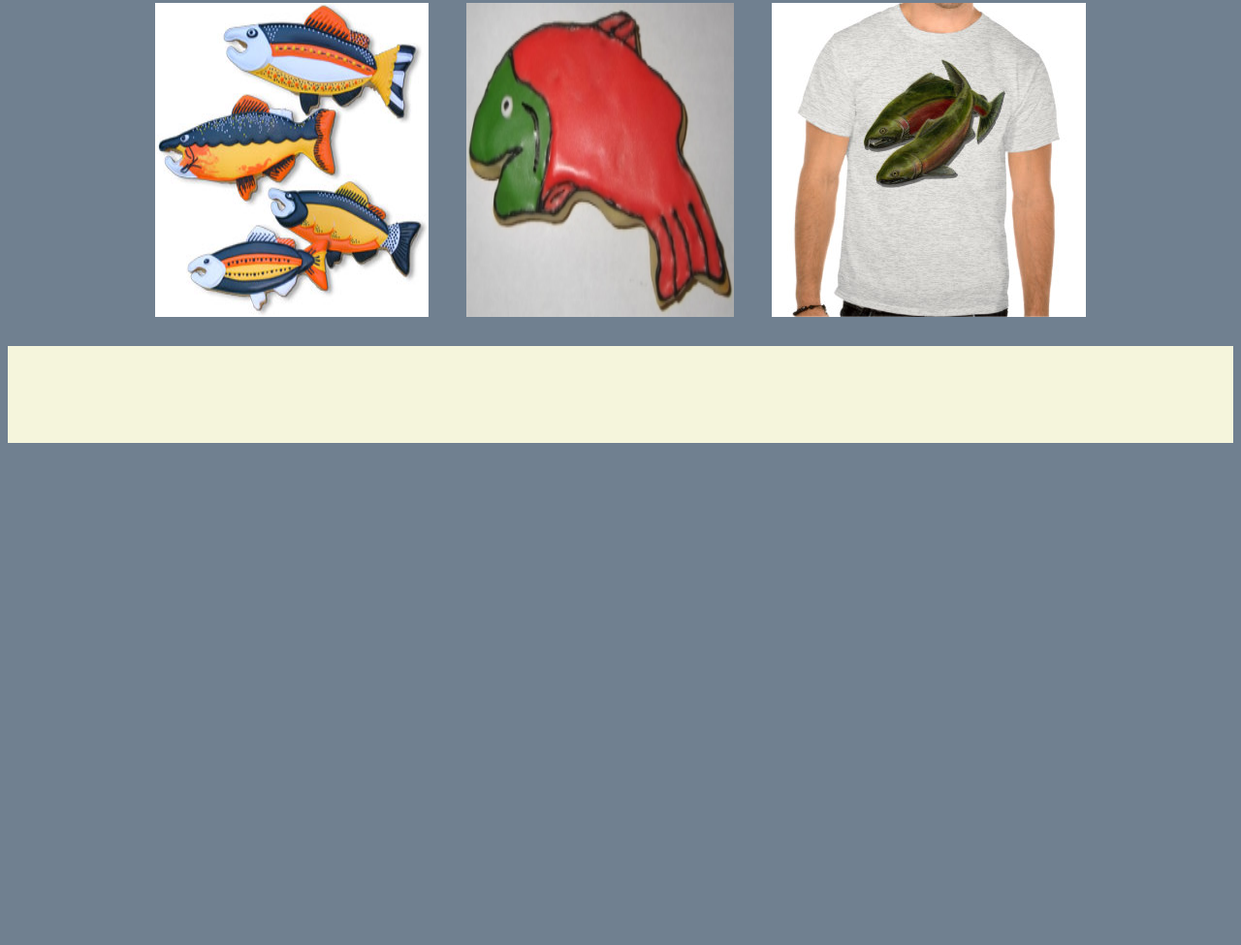
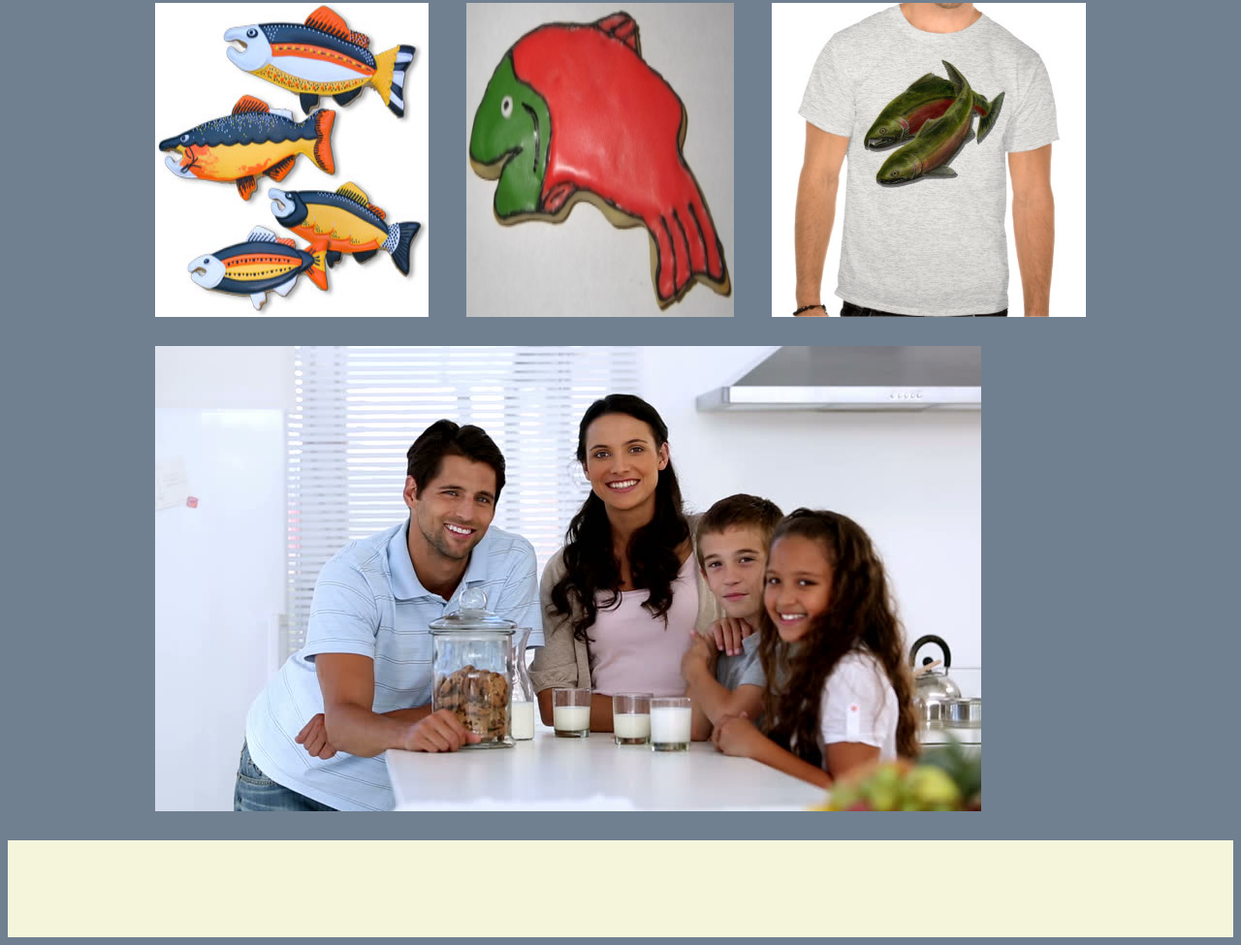
Before and after one commit to JaredCiccarello/Cookie-stand, a plain HTML site: page index.html in a window 1280 px wide. Shown: the part 922-1897 px from the top of the page at 97% size. Before the commit the page ends 1387 px from the top, so only its background shows below. Drawn offline with Linux system fonts and the light colour scheme.

Commit message:
Updated Salmon cookies

```diff
--- a/index.html
+++ b/index.html
@@ -37,6 +37,7 @@
       <img src="img/fish.jpg" alt="fish">
       <img src="img/frosted-cookie.jpg" alt="pic of frosted cookie">
       <img src="img/shirt.jpg" alt="pic of a dude with a shirt with fish on it">
+      <img src="img/family.jpg" alt="pic of a dude with a shirt with fish on it">
       <article>
 
 
```
Also changed, not shown: 1 other file.
